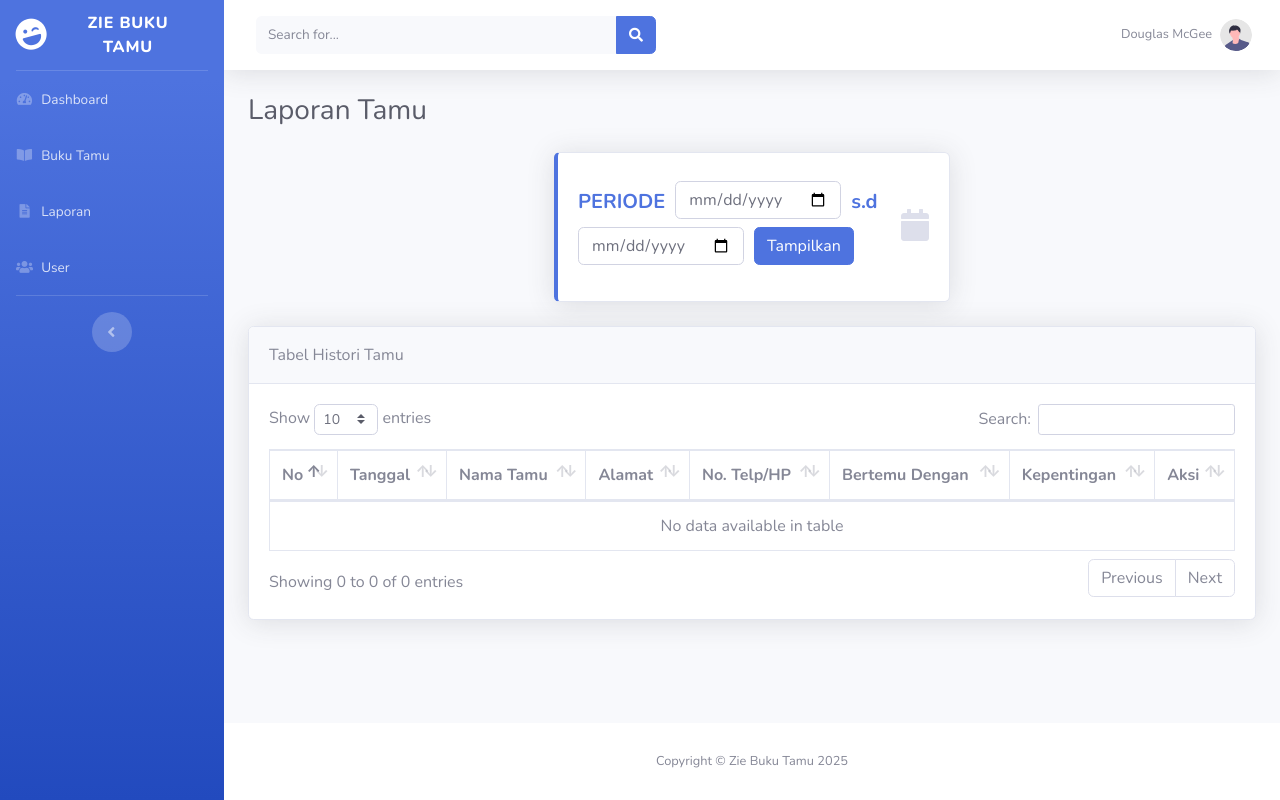
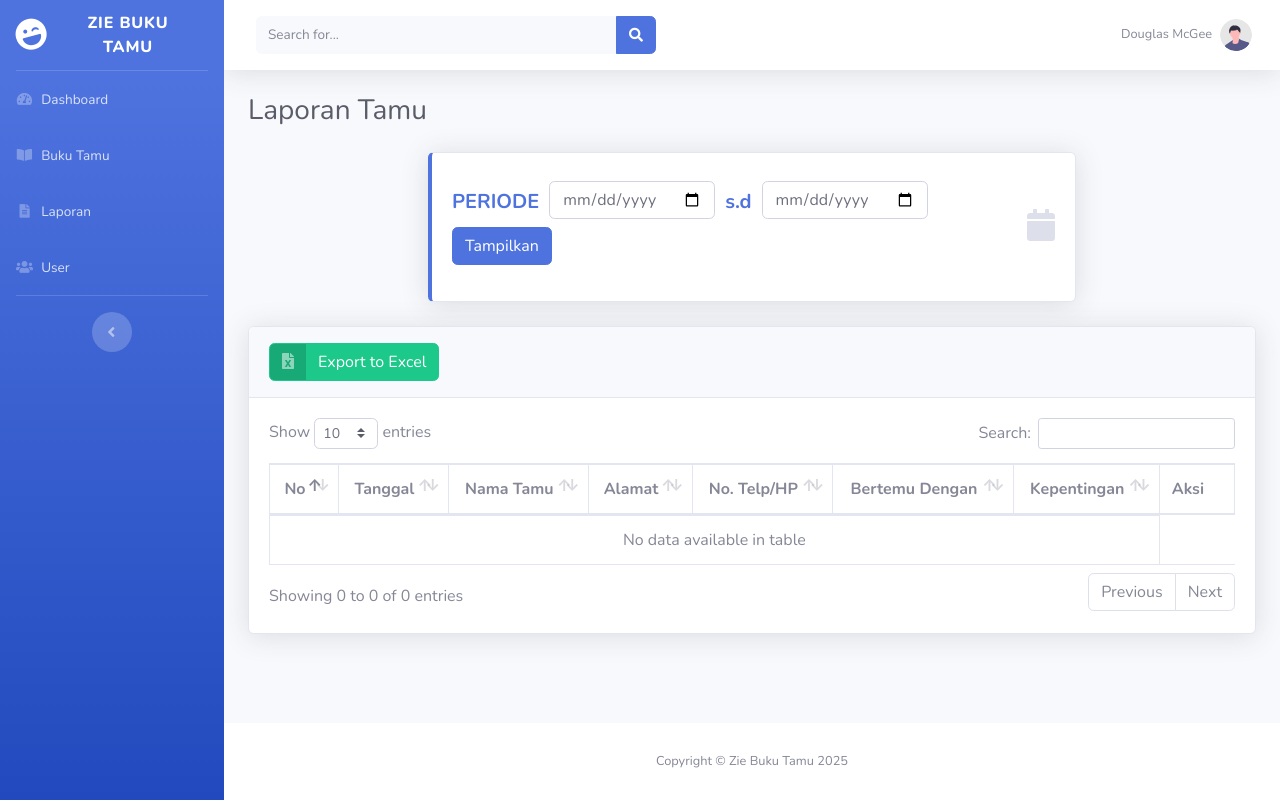
Before and after one commit to Derylfabiensyah/CRUD_BukuTamu, a PHP site: page /laporan.php in a window 1280 px wide. Run offline with PHP 8.4, Linux system fonts and the light colour scheme; data that the repository does not hold is empty.

Commit message:
halaman laporan

```diff
--- a/laporan.php
+++ b/laporan.php
@@ -1,12 +1,26 @@
-<?php include('tamplates/header.php')
+<?php
+include('tamplates/header.php');
+require_once('function.php');
+
+if(isset($_POST['tampilkan'])) {
+  $p_awal = $_POST['p_awal'];
+  $p_akhir = $_POST['p_akhir'];
+
+  $link = "export-laporan.php?cari=true&p_awal=$p_awal&p_akhir=$p_akhir";
+  $buku_tamu = query("SELECT * FROM tabel_bukutamu WHERE tanggal BETWEEN '$p_awal' AND '$p_akhir' ");
+} else {
+  $buku_tamu = query("SELECT * FROM tabel_bukutamu ORDER BY id_tamu DESC");
+}
 ?>
 <!-- Begin Page Content -->
 <div class="container-fluid">
   <!-- Page Heading -->
   <h1 class="h3 mb-4 text-gray-800">Laporan Tamu</h1>
+
+  <!-- Konten Laporan Tamu -->
   <div class="row mx-auto d-flex justify-content-center">
     <!-- Periode Awal -->
-    <div class="col-xl-5 col-md-6 mb-4">
+    <div class="col-xl-8 mb-4">
       <div class="card border-left-primary shadow h-100 py-2">
         <div class="card-body">
           <div class="row no-gutters align-items-center">
@@ -23,7 +37,9 @@
                       <input type="date" class="form-control mb-2" id="p_awal" name="p_awal" required>
                     </div>
                     <div class="col-auto">
-                      <div class="font-weight-bold text-primary mb-1">s.d</div>
+                      <div class="font-weight-bold text-primary mb-1">
+                        s.d
+                      </div>
                     </div>
                     <div class="col-auto">
                       <input type="date" class="form-control mb-2" id="p_akhir" name="p_akhir" required>
@@ -45,48 +61,50 @@
   </div>
   <div class="card shadow mb-4">
     <div class="card-header py-3">
-      <span class="text">Tabel Histori Tamu</span>
+      <a href="<?= isset($_POST['tampilkan']) ? $link : 'export-laporan.php';?>" target="_blank" class="btn btn-success btn-icon-split">
+        <span class="icon text-white-50">
+          <i class="fas fa-file-excel"></i>
+        </span>
+        <span class="text">Export to Excel</span>
+      </a>
     </div>
     <div class="card-body">
       <div class="table-responsive">
         <table class="table table-bordered" id="dataTable" width="100%" cellspacing="0">
           <thead>
             <tr>
-              <th>No</th>
-              <th>Tanggal</th>
-              <th>Nama Tamu</th>
-              <th>Alamat</th>
-              <th>No. Telp/HP</th>
-              <th>Bertemu Dengan</th>
-              <th>Kepentingan</th>
-              <th>Aksi</th>
+              <th class="text-center">No</th>
+              <th class="text-center">Tanggal</th>
+              <th class="text-center">Nama Tamu</th>
+              <th class="text-center">Alamat</th>
+              <th class="text-center">No. Telp/HP</th>
+              <th class="text-center">Bertemu Dengan</th>
+              <th class="text-center">Kepentingan</th>
+              <th class="text-center" colspan="2">Aksi</th>
             </tr>
           </thead>
           <tbody>
             <?php
-            if (isset($_POST['tampilkan'])) {
-              require_once('koneksi.php');
+              if(isset($_POST['tampilkan'])) {
                 $p_awal = $_POST['p_awal'];
                 $p_akhir = $_POST['p_akhir'];
-
                 $no = 1;
-
-              $buku_tamu = mysqli_query($koneksi,"SELECT * FROM tabel_bukutamu WHERE tanggal BETWEEN '$p_awal' AND '$p_akhir' ");
-
-              foreach ($buku_tamu as $tamu) : ?>
+                $buku_tamu = query("SELECT * FROM tabel_bukutamu WHERE tanggal BETWEEN '$p_awal' AND '$p_akhir' ");
+                foreach($buku_tamu as $tamu) :
+            ?>
             <tr>
-                  <td><?= $no++; ?></td>
-                  <td><?= $tamu['tanggal'] ?></td>
-                  <td><?= $tamu['nama_tamu'] ?></td>
-                  <td><?= $tamu['alamat'] ?></td>
-                  <td><?= $tamu['no_hp'] ?></td>
-                  <td><?= $tamu['bertemu'] ?></td>
-                  <td><?= $tamu['kepentingan'] ?></td>
-                  <td>
-                    <a class="btn btn-success" href="edit-tamu.php?id=<?= $tamu['id_tamu'] ?>">Ubah</a>
-                    <a onclick="return confirm('Apakah anda yakin ingin menghapus data ini?')"
-                      class="btn btn-danger"
-                      href="hapus-tamu.php?id=<?= $tamu['id_tamu'] ?>">Hapus</a>
+              <td class="text-center"><?= $no++; ?></td>
+              <td class="text-center"><?= $tamu['tanggal']?></td>
+              <td class="text-center"><?= $tamu['nama_tamu']?></td>
+              <td><?= $tamu['alamat']?></td>
+              <td class="text-center"><?= $tamu['no_hp']?></td>
+              <td class="text-center"><?= $tamu['bertemu']?></td>
+              <td><?= $tamu['kepentingan']?></td>
+              <td class="text-center">
+                <a class="btn btn-success" href="edit-tamu.php?id=<?= $tamu['id_tamu']?>">Ubah</a>
+              </td>
+              <td class="text-center">
+                <a class="btn btn-danger" href="hapus-tamu.php?id=<?= $tamu['id_tamu']?>" onclick="return confirm('Apakah anda yakin ingin menghapus data ini?')">Hapus</a>
               </td>
             </tr>
             <?php endforeach;
@@ -97,7 +115,6 @@
       </div>
     </div>
   </div>
-
 </div>
 <!-- /.container-fluid -->
 <?php include('tamplates/footer.php')?>
```
Lines whose indentation alone changed are shown as unchanged.
